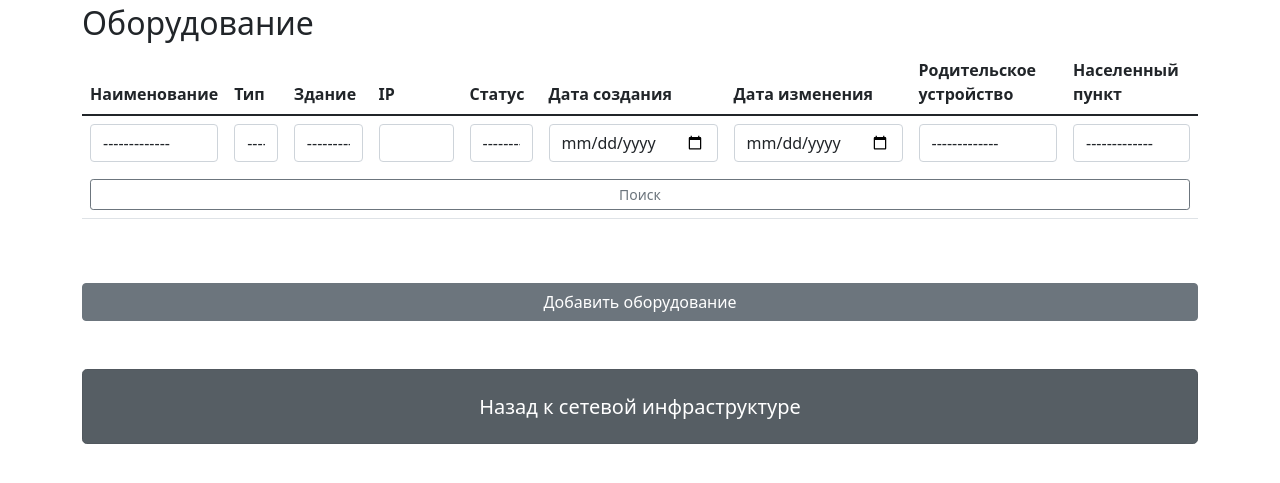
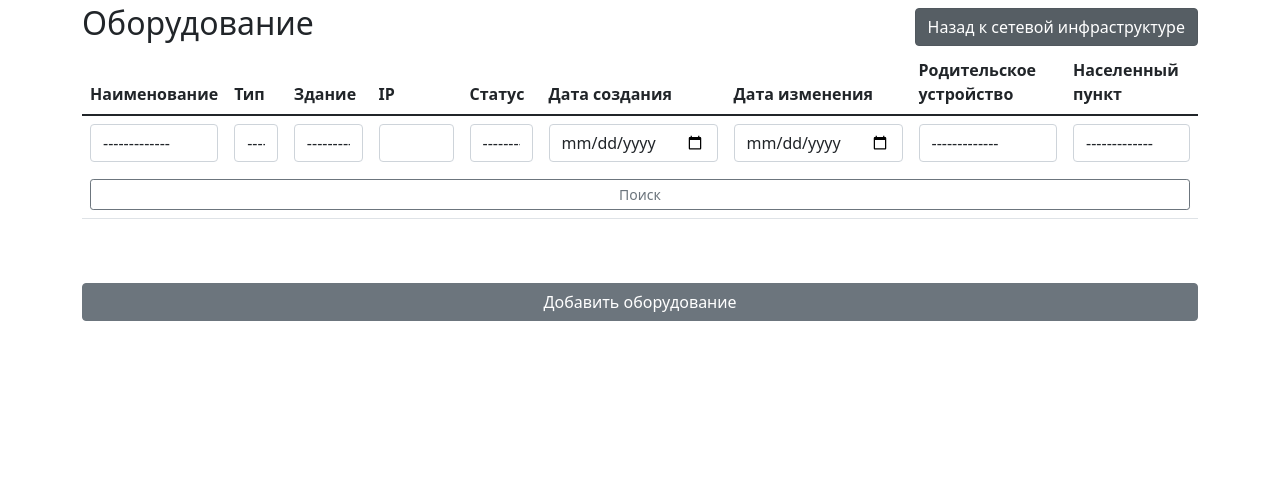
Before and after one commit to ghostforpy/techuchet, a Django app: page /nodes/ in a window 1280 px wide. Shown: the part 56-539 px from the top of the page. Run offline with Django 4.2, Linux system fonts and the light colour scheme; data that the repository does not hold is empty; some libraries are stand-ins or nearby versions.

Commit message:
change list pages

```diff
--- a/abonents/templates/abonents/list.html
+++ b/abonents/templates/abonents/list.html
@@ -2,7 +2,10 @@
 {% load crispy_forms_tags %}
 
 {% block content %}
-    <h2>Абоненты</h2>
+    <div class="d-flex justify-content-between align-items-center">
+        <h2>Абоненты</h2>
+        <a href="{% url 'services-page' %}"><button class="btn btn-secondary active" role="button" aria-pressed="true">Назад к сервисам</button></a>
+    </div>
     <table class="table">
         <thead>
           <tr>
@@ -121,7 +124,6 @@
           </div>
         </div>
       </div>
-      <a href="{% url 'services-page' %}"><button class="home-btn-otchet btn btn-secondary btn-lg active w-100 mt-5" role="button" aria-pressed="true">Назад к сервисам</button></a>
       {% include 'nodes/region_js.html' %}
   {% if form.errors %}
     <script>
--- a/nodes/templates/nodes/list.html
+++ b/nodes/templates/nodes/list.html
@@ -9,8 +9,10 @@
     </div>
   </div>
 </form> {% endcomment %}
-
-    <h2>Оборудование</h2>
+    <div class="d-flex justify-content-between align-items-center">
+      <h2>Оборудование</h2>
+      <a href="{% url 'net_infrustructure' %}"><button class="btn btn-secondary active" role="button" aria-pressed="true">Назад к сетевой инфраструктуре</button></a>
+    </div>
     <table class="table">
         <thead>
           <tr>
@@ -167,7 +169,6 @@
       </div>
       {% include 'nodes/node_name_js.html' %}
       {% include 'nodes/region_js.html' %}
-      <a href="{% url 'net_infrustructure' %}"><button class="home-btn-otchet btn btn-secondary btn-lg active w-100 mt-5" role="button" aria-pressed="true">Назад к сетевой инфраструктуре</button></a>
       {% if form.errors %}
         <script>
           window.onload = function() {
--- a/services/templates/services/list.html
+++ b/services/templates/services/list.html
@@ -10,7 +10,10 @@
     </div>
   </div>
 </form> {% endcomment %}
-    <h2>Услуги</h2>
+    <div class="d-flex justify-content-between align-items-center">
+      <h2>Услуги</h2>
+      <a href="{% url 'services-page' %}"><button class="btn btn-secondary active" role="button" aria-pressed="true">Назад к сервисам</button></a>
+    </div>
     <table class="table">
         <thead>
           <tr>
@@ -142,7 +145,6 @@
       </div>
     {% include 'services/service_name_js.html' %}
     {% include 'services/abonent_names_js.html' %}
-    <a href="{% url 'services-page' %}"><button class="home-btn-otchet btn btn-secondary btn-lg active w-100 mt-5" role="button" aria-pressed="true">Назад к сервисам</button></a>
     {% if form.errors %}
       <script>
         window.onload = function() {
```
Also changed, not shown: connections/templates/connections/list.html (+4 -3 lines).
